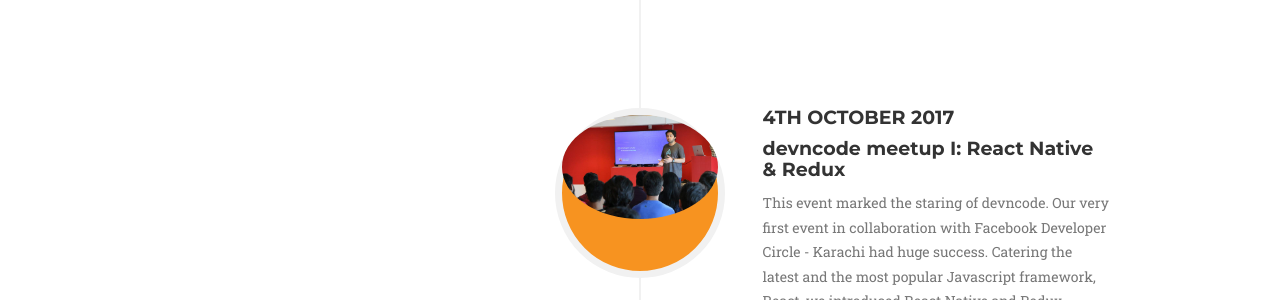
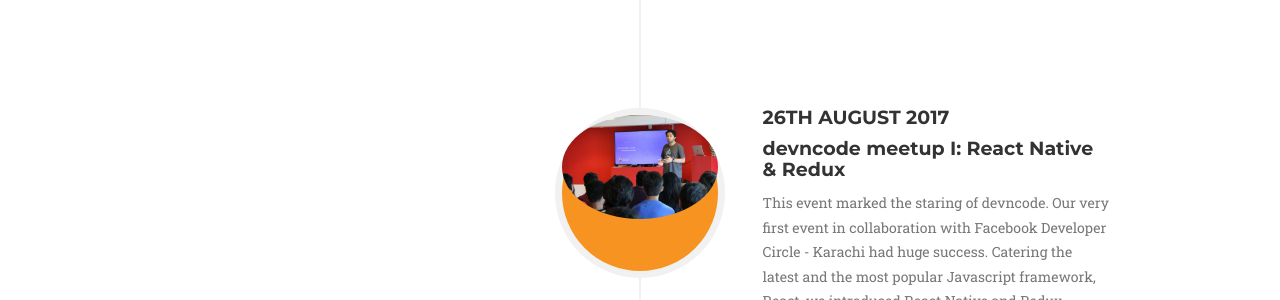
Before and after one commit to devncode/devncode.tech, a Jekyll site: the page built from index.html, in a window 1280 px wide and 900 px high, scrolled down 3565 px. Shown: the part 154-454 px from the top of the window. Built offline with Jekyll 4.4.1, drawn with Linux system fonts in a browser that asks for light colours; some web fonts are replaced.

Commit message:
added bootstrap carousel for partners

```diff
--- a/_config.yml
+++ b/_config.yml
@@ -61,7 +61,7 @@ events:
   heading: "devncode meetup II: Server Side programming in Javascript"
   description: "In collaboration with Chainak, we aimed to introduce four new speakers in this event. The event's agenda was to introduce begginers with Node.js and Express.js and let some professionals learn about applications like Socket Chat. "
 
-- date: "4th October 2017"
+- date: "26th August 2017"
   pic: 4
   class: "timeline-inverted"
   heading: "devncode meetup I: React Native & Redux"
--- a/_includes/clients.html
+++ b/_includes/clients.html
@@ -7,7 +7,28 @@
                 </div>
             </div>
             <div class="row">
-                <div class="col-md-3 col-sm-6">
+                    <div id="carouselExampleControls" class="carousel slide" data-ride="carousel">
+                            <div class="carousel-inner">
+                              <div class="carousel-item active">
+                                <img class="d-block w-100" src="img/logos/envato.jpg" alt="First slide">
+                              </div>
+                              <div class="carousel-item">
+                                <img class="d-block w-100" src="img/logos/envato.jpg" alt="Second slide">
+                              </div>
+                              <div class="carousel-item">
+                                <img class="d-block w-100" src="img/logos/envato.jpg" alt="Third slide">
+                              </div>
+                            </div>
+                            <a class="carousel-control-prev" href="#carouselExampleControls" role="button" data-slide="prev">
+                              <span class="carousel-control-prev-icon" aria-hidden="true"></span>
+                              <span class="sr-only">Previous</span>
+                            </a>
+                            <a class="carousel-control-next" href="#carouselExampleControls" role="button" data-slide="next">
+                              <span class="carousel-control-next-icon" aria-hidden="true"></span>
+                              <span class="sr-only">Next</span>
+                            </a>
+                          </div>
+                <!-- <div class="col-md-3 col-sm-6">
                     <a href="#">
                         <img src="img/logos/envato.jpg" class="img-responsive img-centered" alt="">
                     </a>
@@ -26,7 +47,7 @@
                     <a href="#">
                         <img src="img/logos/creative-market.jpg" class="img-responsive img-centered" alt="">
                     </a>
-                </div>
+                </div> -->
             </div>
         </div>
     </aside>
```
